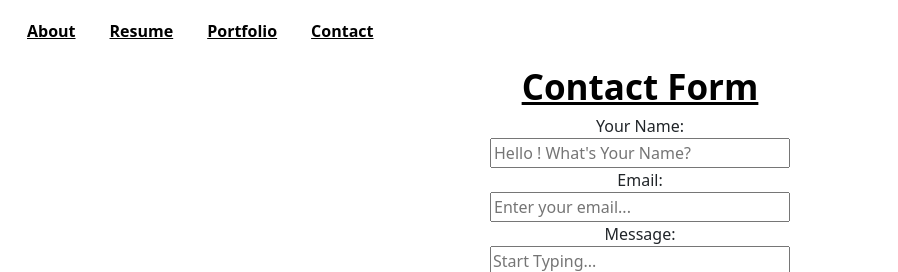
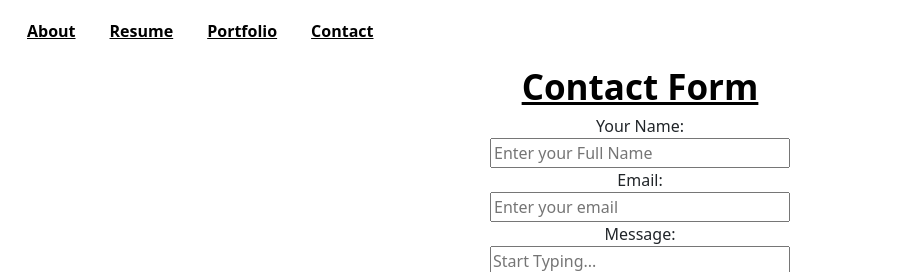
Before and after one commit to joshcord99/Joshua-Cordial-The-Programmer, a React (Vite) app: page /contact in a window 1280 px wide. Shown: the top 272 px of the page, without its empty margins (0-898 px from the left). Built offline with nearby package versions, Linux system fonts and the light colour scheme.

Commit message:
edit contact form

```diff
--- a/src/pages/textbox.jsx
+++ b/src/pages/textbox.jsx
@@ -52,9 +52,9 @@ const CombinedTextBox = () => {
                     value={name}
                     onChange={handleNameChange}
                     onBlur={handleNameBlur}
-                    placeholder="Hello ! What's Your Name?"
+                    placeholder="Enter your Full Name"
                 />
-                {nameWarning && <p style={{ color: 'red' }}>Error: Please enter your name.</p>}
+                {nameWarning && <p style={{ color: 'red' }}>Error: Please enter your Full Name.</p>}
             </div>
             <div>
                 <div htmlFor="email-input">Email:</div>
@@ -65,7 +65,7 @@ const CombinedTextBox = () => {
                     value={email}
                     onChange={handleEmailChange}
                     onBlur={handleEmailBlur}
-                    placeholder="Enter your email..."
+                    placeholder="Enter your email"
                 />
                 {emailWarning && <p style={{ color: 'red' }}>{emailWarning}</p>}
             </div>
```
